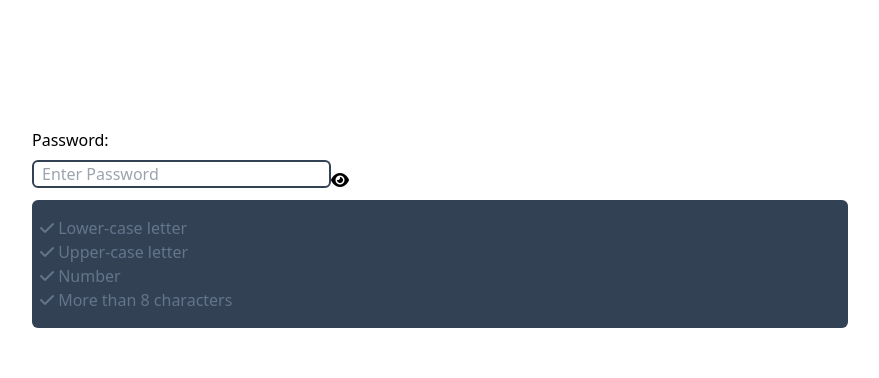
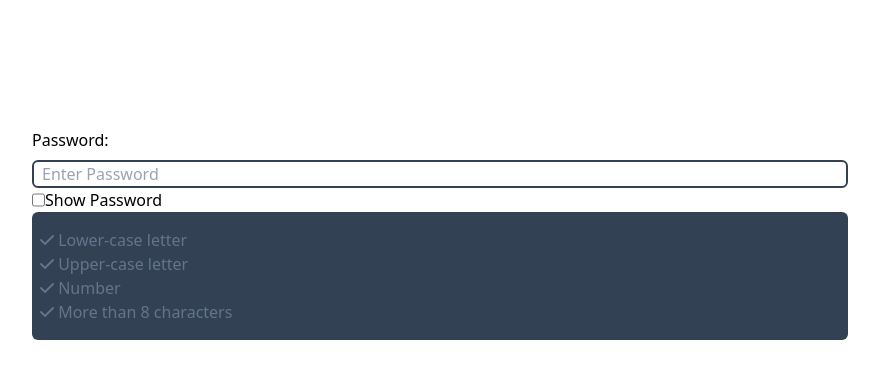
Before and after one commit to mohamed-hassan93/56WeeksOfCode, a website: page weekOne-PasswordAuth/index.html in a window 1280 px wide. Shown: the whole page, without its empty margins (200-1079 px from the left). Drawn offline with Linux system fonts and the light colour scheme.

Commit message:
project 1 complete

```diff
--- a/weekOne-PasswordAuth/index.html
+++ b/weekOne-PasswordAuth/index.html
@@ -11,9 +11,12 @@
 <body>
     <div class="container flex flex-col align-center px-20 mx-auto mt-32 space-y-0 ">
         <h1 class="text-l max-w-md text-left mb-2">Password:</h1>
-        <form action="" class="border-solid border-black flex flex-row" id="passwordEntry1" onsubmit="return false;">
-            <input id='passwordEntry' type="password" placeholder="Enter Password" class="mb-3 text-l pr-14 pl-2 border-solid border-slate-700 border-2 rounded-md">
-            <button class="border-solid border-black border-1 rounded-md"><i class="fa-solid fa-eye" id="psswrd" ></i></button>
+        <form action="" class="border-solid border-black flex flex-col" id="passwordEntry1" onsubmit="return false;">
+            <input onchange="passwordAuth()"  id='passwordEntry' type="password" placeholder="Enter Password" class="mb-1 text-l pr-14 pl-2 border-solid border-slate-700 border-2 rounded-md">
+            <div class="flex flex-row mb-1">
+                <input type ="checkbox" class="px-1" id="passCheck">
+                <h4 class="px-1">Show Password</h4>
+            </div>
         </form>
 
         <div class="container flex flex-col align-center pr-10 pl-2 py-4 my-10 w-72 bg-slate-700 border-slate-700 border-1 rounded-md md:w-72 md:mx-32  lg:w-72 lg:mx-80 xl:w-72 xl:mx-80">
--- a/weekOne-PasswordAuth/js/main.js
+++ b/weekOne-PasswordAuth/js/main.js
@@ -1,4 +1,4 @@
-document.querySelector('button').addEventListener('click',passwordTextAppear);
+document.querySelector('#passCheck').addEventListener('click',passwordTextAppear);
 
 
 
@@ -13,14 +13,14 @@ function passwordTextAppear(){
 }
 
 
+console.log(password);
 
-
+function passwordAuth(){
 
 
     let password = document.querySelector('input').value
 
     console.log(password);
-
 
             // Lower-case Check
         if (password === ""){
@@ -64,3 +64,46 @@ if (password === ""){
         }else{
             document.getElementById('charCheck').style.color = 'rgb(185,28,28)'
         }
+}
+// // Lower-case Check
+// if (password === ""){
+//     document.getElementById('lowerCaseCheck').style.color = 'rgb(100 116 139)'
+// }else if(password !== password.toUpperCase()){
+//     document.getElementById('lowerCaseCheck').style.color = 'rgb(132,204,22)'
+// }else{
+//     document.getElementById('lowerCaseCheck').style.color = 'rgb(185,28,28)'
+// }
+
+
+// // Upper case check
+// if (password === ""){
+//     document.getElementById('lowerCaseCheck').style.color = 'rgb(100 116 139)'
+// }else if(password !== password.toLowerCase()){
+//     document.getElementById('upperCaseCheck').style.color = 'rgb(132,204,22)'
+// }else{
+//     document.getElementById('upperCaseCheck').style.color = 'rgb(185,28,28)'
+// }
+
+// // Number Check
+
+// function containsNum(password){
+//     return /\d/.test(password)
+// }
+
+// if (password === ""){
+//     document.getElementById('numCheck').style.color = 'rgb(100 116 139)'
+// }else if(containsNum(password) === true){
+//     document.getElementById('numCheck').style.color = 'rgb(132,204,22)'
+// }else{
+//     document.getElementById('numCheck').style.color = 'rgb(185,28,28)'
+// }
+
+// // Character Count Check
+
+// if (password === ""){
+//     document.getElementById('charCheck').style.color = 'rgb(100 116 139)'
+// }else if(password.length >= 8){
+//     document.getElementById('charCheck').style.color = 'rgb(132,204,22)'
+// }else{
+//     document.getElementById('charCheck').style.color = 'rgb(185,28,28)'
+// }
```
Lines whose indentation alone changed are shown as unchanged.
